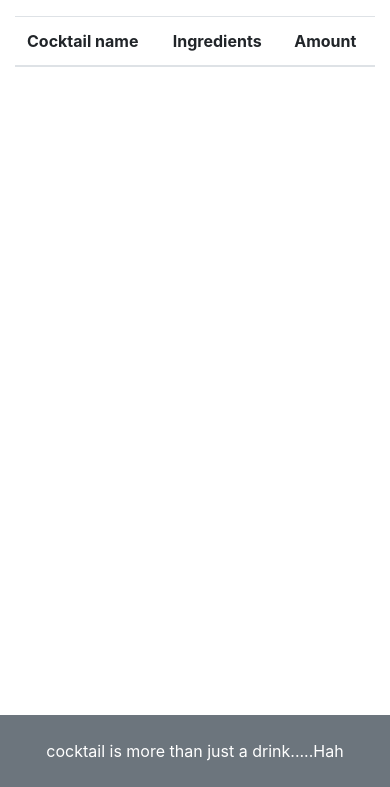
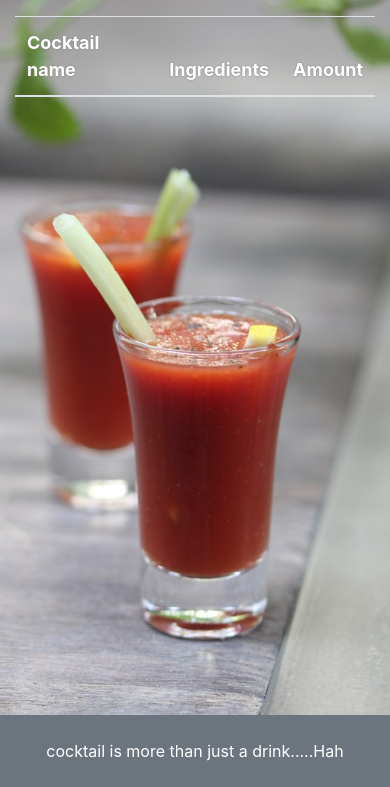
Before and after one commit to kleimenov/cocktailsTrain, a Node server app: template views/specificCocktail.ejs in a window 390 px wide. Shown: the part 122-909 px from the top of the page. Run offline with Node 20, Linux system fonts and the light colour scheme; the template is opened without the code that fills it, so the values that code supplies are empty; style sheets or scripts are compiled from the project's sources; some libraries are stand-ins or nearby versions.

```diff
--- a/views/partials/_header.ejs
+++ b/views/partials/_header.ejs
@@ -5,15 +5,15 @@
       <div class="row-md-2 navbar-nav header-text">
         <a class="nav-item nav-link text-white custom-nav" href="/cocktails">All cocktails</a>
         <% if (user) { %>
-        <a class="nav-item nav-link text-white custom-nav" href="/myCocktails">My cooktailes list</a>
+        <a class="nav-item nav-link text-white custom-nav" href="/myCocktails">My cooktailes</a>
         <a class="nav-item nav-link text-white custom-nav" href="/cocktail/new">+add cooktail</a>
         <% } %>
       </div>
     </div>
     <% if (user) { %>
-      <h3 class="nav-item nav-link text-white font-italic pt-3 custom-nav-user"> Hello, <%= user %></h3>
+      <h3 class="nav-item nav-link text-white pt-3 custom-nav-user"> Hello, <%= user %></h3>
       <form class="ml-auto" action="/logout" method="POST">
-        <button class="btn border-colour-mod-orange btn-md bg-info rounded-pill text-white custom-nav-btn" type="submit">Enough for today</button>
+        <button class="btn btn-md rounded-pill custom-nav-btn exit-button" type="submit">Sign out</button>
       </form>
     <% } else { %>
       <div class="ml-auto">
--- a/views/specificCocktail.ejs
+++ b/views/specificCocktail.ejs
@@ -10,12 +10,12 @@
     </head>
     <body>
       <%- include('partials/_header') %>
-      <main>
+      <main class="addNew-main">
         <div class="container">
-          <h4 class="nav-item nav-link m-0 font-italic text-aqua"><strong> <%= cocktailName %> </strong></h4>
+          <h4 class="nav-item nav-link m-0 text-center text-white cocktiail-name-header"><strong> <%= cocktailName %> </strong></h4>
           <table class="table">
             <thead>
-              <tr>
+              <tr class="text-white table-header">
                 <th scope="col">Cocktail name</th>
                 <th scope="col">Ingredients</th>
                 <th scope="col">Amount</th>
@@ -27,13 +27,13 @@
             </thead>
             <tbody>
               <tr>
-                <td><%= cocktailName %></td>
+                <td class="text-white list-name"><%= cocktailName %></td>
                 <td>
                     <ul>
                     <% for(let element of ingredients) { %>
-                        <li>
+                        <li class="bullets-color">
                             <div>
-                              <span><%= element.ingredients %></span>
+                              <span class="text-white list-item"><%= element.ingredients %></span>
                             </div>
                         </li>
                     <% } %>
@@ -42,9 +42,9 @@
                 <td>
                   <ul>
                   <% for(let element of ingredients) { %>
-                      <li>
+                      <li class="bullets-color">
                           <div>
-                            <span><%= element.amount %></span>
+                            <span class="text-white list-item"><%= element.amount %></span>
                           </div>
                       </li>
                   <% } %>
@@ -52,11 +52,11 @@
               </td>
                 <% if (isUsersCocktail) { %>
                 <td>
-                  <a class="btn border-colour-mod-orange btn-sm bg-info text-white" href="/cocktail/<%= cocktailId %>/edit">Edit</a>
+                  <a class="edit-ingredients-button text-decoration-none text-white" href="/cocktail/<%= cocktailId %>/edit">Edit</a>
                 </td>
                 <td>
                   <form method="POST" action="/cocktail/<%= cocktailId %>/delete">
-                    <button class="btn border-colour-mod-orange btn-sm bg-info text-white" type="submit">DELETE</button>
+                    <button class="edit-ingredients-button text-decoration-none text-white" type="submit">DELETE</button>
                   </form>
                 </td>
                 <% } %>
```
Also changed, not shown: public/styles/style.scss (+19 -27 lines), views/addNewCocktail.ejs (+7 -6 lines), views/editSpecificCocktailData.ejs (+7 -7 lines), views/loginForm.ejs (+4 -4 lines), views/myCocktails.ejs (+4 -4 lines), views/registerForm.ejs (+6 -4 lines), public/assets/mimoza.jpg (added).
